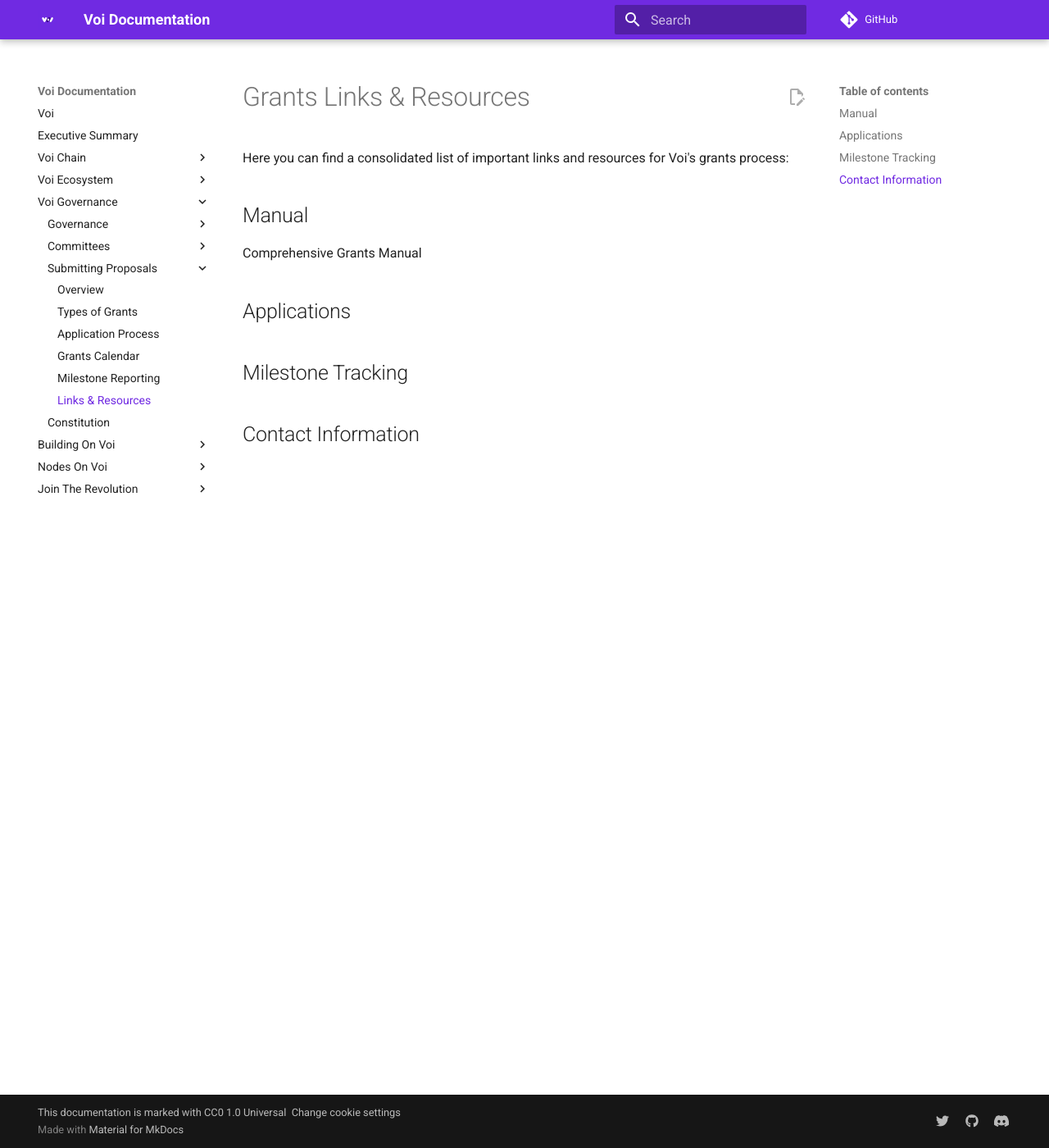
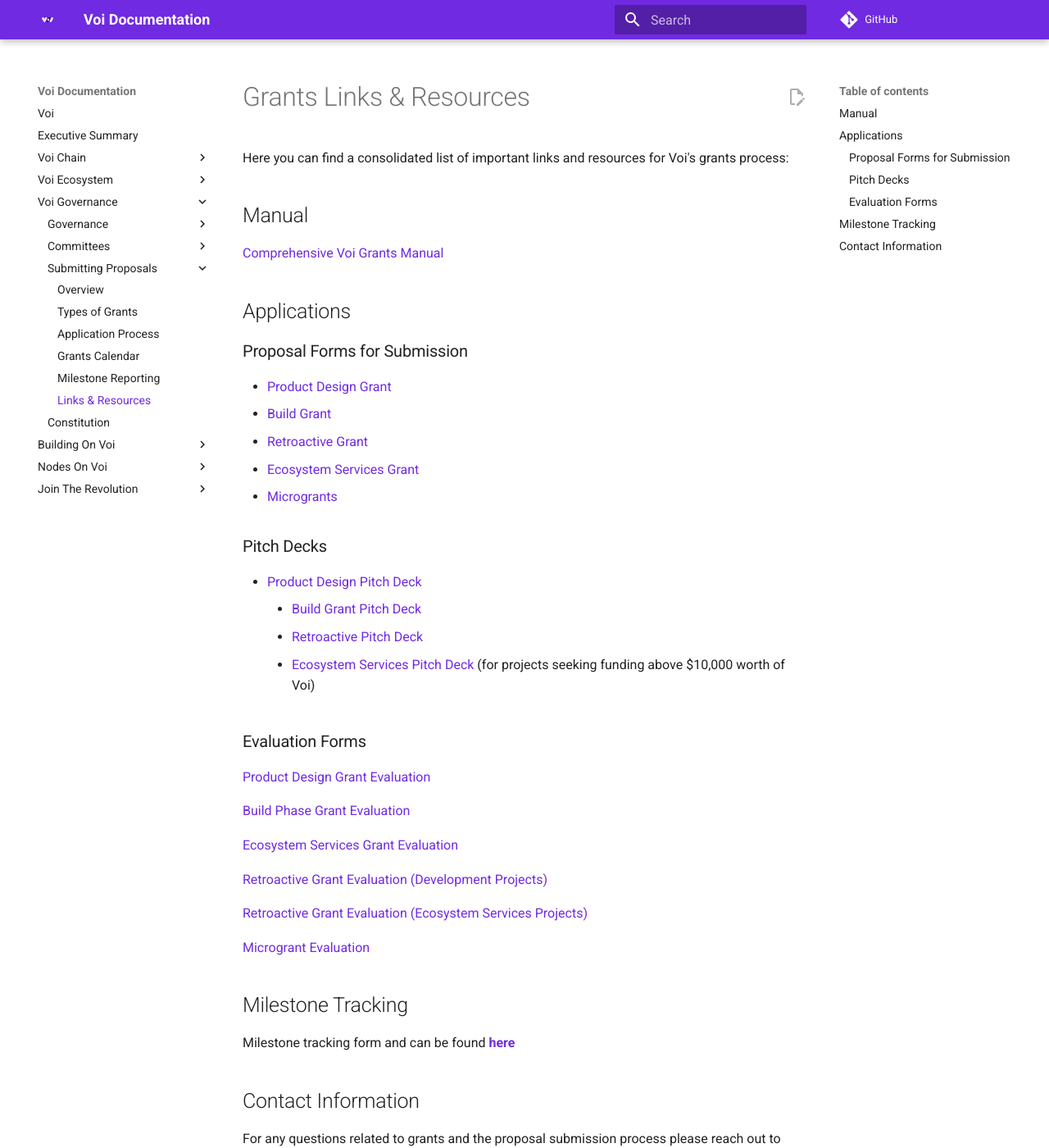
Before and after one commit to VoiNetwork/learn-more, an MkDocs documentation site: the page built from docs/governance/proposals/links-and-resources.md, in a window 1280 px wide and 1400 px high. Shown: the whole window at 82% size. Built offline with MkDocs 1.6.1 and Material for MkDocs 9.7.7, drawn with Linux system fonts in a browser that asks for light colours; plug-ins that fetch from the network failed and are left out; comment, search, counter and statistics services are not loaded; some of the changed text lies outside the part shown.

Commit message:
Update links-and-resources.md

```diff
--- a/docs/governance/proposals/links-and-resources.md
+++ b/docs/governance/proposals/links-and-resources.md
@@ -3,10 +3,41 @@ Here you can find a consolidated list of important links and resources for Voi's
 
 ## Manual
 
-Comprehensive Grants Manual
+[Comprehensive Voi Grants Manual](https://docs.google.com/document/d/1rgZcpBtZY0rwq3W6-omnRjIGg54T8G3w1xjA_2usg84/edit#heading=h.yyx0m050m7bd)
+
 
 ## Applications
 
+### Proposal Forms for Submission
+  - [Product Design Grant](https://forms.gle/6A1eL87sEZRPgb6KA)
+  - [Build Grant](https://forms.gle/oUnaDZgmRrh8zNeu9)
+  -  [Retroactive Grant](https://docs.google.com/forms/d/e/1FAIpQLSecyd0j1JuWhHgPWicyi5iRXJmqi4dw_Dqj0H-ex0QOSh0iYQ/viewform?usp=sf_link)
+-  [Ecosystem Services Grant](https://docs.google.com/forms/d/1khhwLFKF_TxYOsNasXfOGI8AzRl_Ny1KpJh3794kFa4/edit)
+-  [Microgrants](https://docs.google.com/forms/d/1A1M_FiuUrKPtHAYmbo0jmy5HTu1xFVXH7_aRSMbtXRU/edit)
+
+### Pitch Decks
+- [Product Design Pitch Deck](https://docs.google.com/presentation/d/1JwjrArUgIc2cF8l4LdBjunJ07V2_d21etOFpNI7wUno/edit#slide=id.p)
+    - [Build Grant Pitch Deck](https://docs.google.com/presentation/d/1wNA5HeAgpwwFEEXvdnd4Jc6LEiYw4k83HByFZH799jI/edit#slide=id.p)
+    - [Retroactive Pitch Deck ](https://docs.google.com/presentation/d/1hpxkDJX6xYj9Q8_5BEUtkpksERTCsJAnOQknEiISURQ/edit#slide=id.g2e773e3439e_0_16)
+    - [Ecosystem Services Pitch Deck](https://docs.google.com/presentation/d/1kDAVnKIJT5hYh_69jxW8XuXjQ2J7Pj91NlOxaNy7Zvo/edit?usp=sharing) (for projects seeking funding above $10,000 worth of Voi)
+
+### Evaluation Forms
+[Product Design Grant Evaluation](https://docs.google.com/forms/d/e/1FAIpQLSd6brWeeLl8WnJMCDVxcKb_QhzFVmAlYLrjuWnaUw3wOppr8g/viewform?usp=sf_link)
+
+[Build Phase Grant Evaluation](https://forms.gle/vxLNhwyWjmtSH3ff6)
+
+[Ecosystem Services Grant Evaluation](https://docs.google.com/forms/d/e/1FAIpQLSf_jdul5uOi_ijDYAHx6zGp6CMcTwE9PwKzgASMgFTyVel2qg/viewform?usp=sf_link)
+
+[Retroactive Grant Evaluation (Development Projects)](https://docs.google.com/forms/d/e/1FAIpQLSfSsnnu3D9jafkR8Ukt5NeXPAgMxpCweNvTQyguhUBOrWInsg/viewform?usp=sf_link)
+
+[Retroactive Grant Evaluation (Ecosystem Services Projects)](https://docs.google.com/forms/d/e/1FAIpQLSeCX2jrvkAXiUvvElpTOUgOH83yBrxwlEv0di2mZM_NxQ3nEQ/viewform?usp=sf_link)
+
+[Microgrant Evaluation](https://docs.google.com/forms/d/e/1FAIpQLSfdWJ5Po9xbK75BZRsi25tJfOfgmDPjq60vrcmuEuW-jYscQg/viewform?usp=sf_link)
+
 ## Milestone Tracking
 
+Milestone tracking form and can be found **[here](https://docs.google.com/document/d/17QS_FfhjEttHnXu2d3DWKk4qoD6irAv0F3sVF17Y6wQ/edit#heading=h.alfnp343pc9r)**
+
 ## Contact Information
+
+For any questions related to grants and the proposal submission process please reach out to voi.grants@voi.network
```
